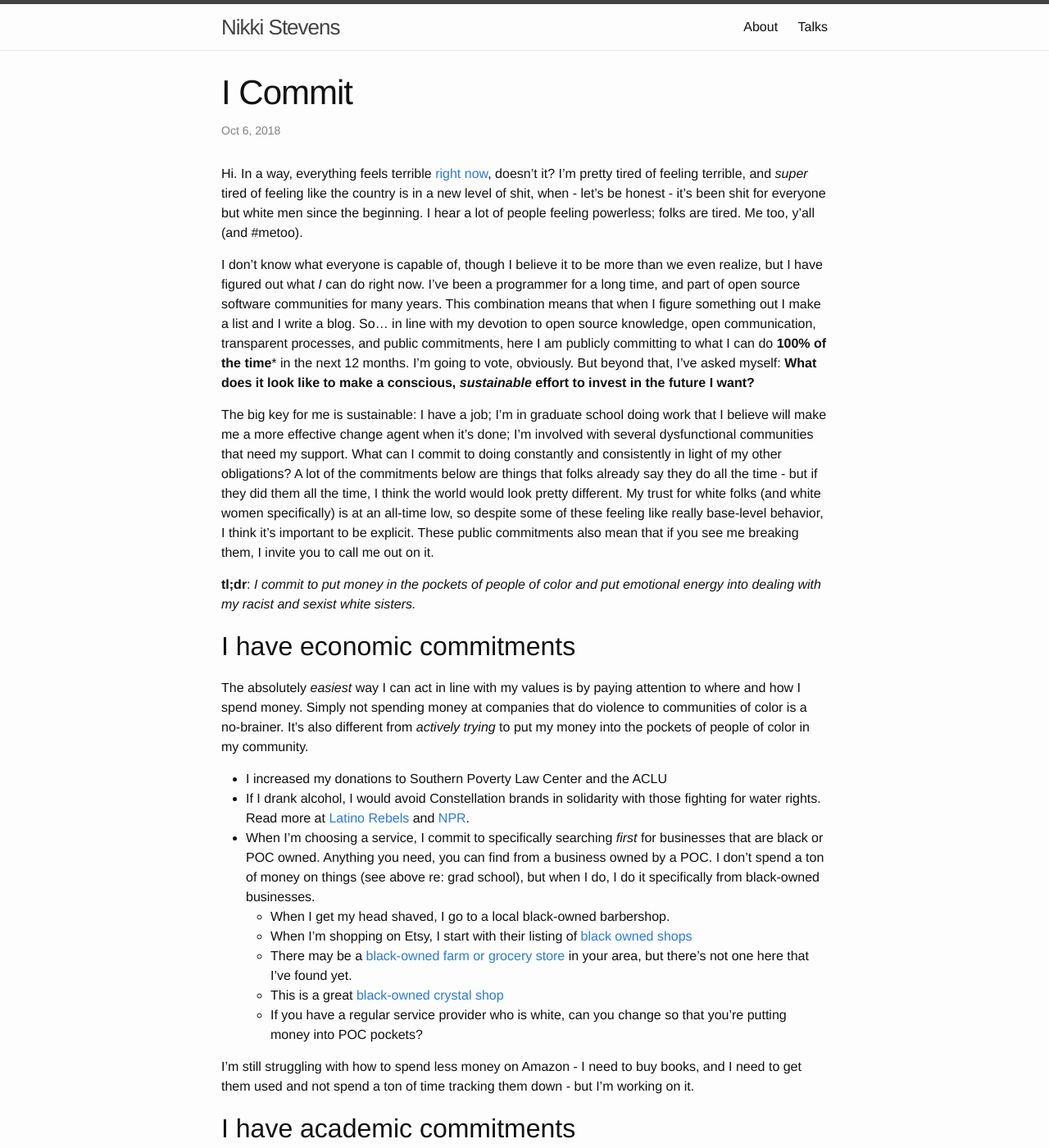
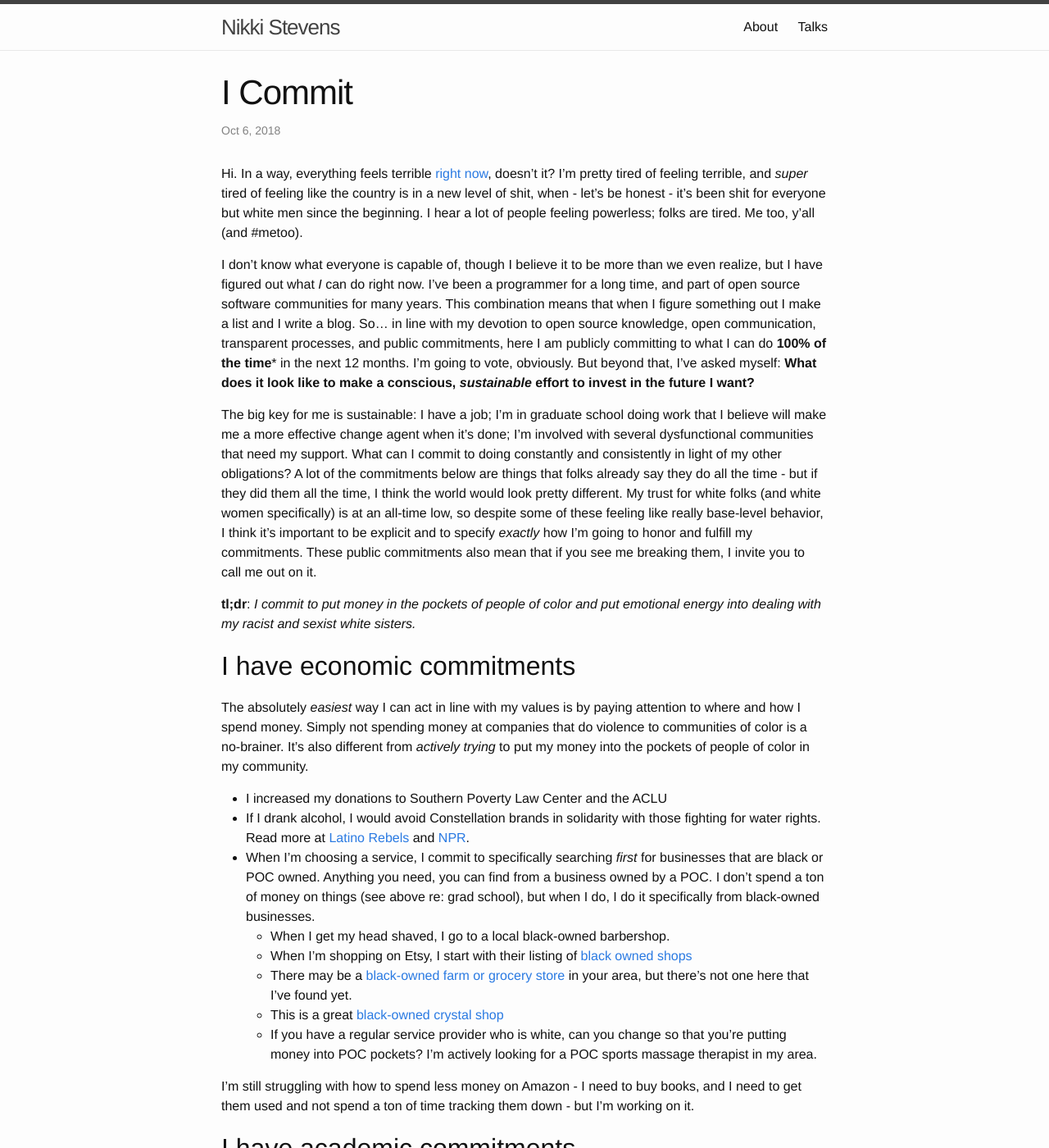
Before and after one commit to drnikki/old-personal-site, a Jekyll site: the page built from _posts/2018-10-06-i-commit.markdown, in a window 1280 px wide and 1400 px high. Shown: the whole window at 82% size. Built offline with Jekyll 4.4.1, drawn with Linux system fonts in a browser that asks for light colours; our own code applies the rules of GitHub Pages for plain Markdown files; some of the changed text lies outside the part shown.

Commit message:
clarifications

```diff
--- a/_posts/2018-10-06-i-commit.markdown
+++ b/_posts/2018-10-06-i-commit.markdown
@@ -3,7 +3,7 @@
 
 I don't know what everyone is capable of, though I believe it to be more than we even realize, but I have figured out what _I_ can do right now.  I've been a programmer for a long time, and part of open source software communities for many years. This combination means that when I figure something out I make a list and I write a blog.  So... in line with my devotion to open source knowledge, open communication, transparent processes, and public commitments, here I am publicly committing to what I can do **100% of the time**\* in the next 12 months. I'm going to vote, obviously. But beyond that, I've asked myself: **What does it look like to make a conscious, _sustainable_ effort to invest in the future I want?**
 
-The big key for me is sustainable: I have a job; I'm in graduate school doing work that I believe will make me a more effective change agent when it's done; I'm involved with several dysfunctional communities that need my support.  What can I commit to doing constantly and consistently in light of my other obligations?  A lot of the commitments below are things that folks already say they do all the time - but if they did them all the time, I think the world would look pretty different.  My trust for white folks (and white women specifically) is at an all-time low, so despite some of these feeling like really base-level behavior, I think it's important to be explicit.  These public commitments also mean that if you see me breaking them, I invite you to call me out on it.
+The big key for me is sustainable: I have a job; I'm in graduate school doing work that I believe will make me a more effective change agent when it's done; I'm involved with several dysfunctional communities that need my support.  What can I commit to doing constantly and consistently in light of my other obligations?  A lot of the commitments below are things that folks already say they do all the time - but if they did them all the time, I think the world would look pretty different.  My trust for white folks (and white women specifically) is at an all-time low, so despite some of these feeling like really base-level behavior, I think it's important to be explicit and to specify _exactly_ how I'm going to honor and fulfill my commitments.  These public commitments also mean that if you see me breaking them, I invite you to call me out on it.
 
 **tl;dr**: _I commit to put money in the pockets of people of color and put emotional energy into dealing with my racist and sexist white sisters._
 
@@ -18,7 +18,7 @@
     - When I'm shopping on Etsy, I start with their listing of [black owned shops](https://www.etsy.com/market/black_owned)
     - There may be a [black-owned farm or grocery store](https://blackmainstreet.net/black-farmers-and-grocery-stores-to-buy-from/) in your area, but there's not one here that I've found yet.
     - This is a great [black-owned crystal shop](https://chakrazulucrystals.com/pages/about-us)
-    - If you have a regular service provider who is white, can you change so that you're putting money into POC pockets?
+    - If you have a regular service provider who is white, can you change so that you're putting money into POC pockets? I'm actively looking for a POC sports massage therapist in my area.
 
 I'm still struggling with how to spend less money on Amazon - I need to buy books, and I need to get them used and not spend a ton of time tracking them down - but I'm working on it.
 
@@ -39,8 +39,10 @@
     - Tactically, this means that I commit to responding _publicly_ when an issue occurs and making it uncomfortable for white women to perpetuate patriarchal and racist violence.
     - This means that I'm willing to be _that person_ who won't shut up about an issue that continues to make communities dangerous.
 - commit to supporting others doing good work and getting into [good trouble](https://twitter.com/repjohnlewis/status/1011991303599607808?ref_src=twsrc%5Etfw) in any way that I can.
-- commit to calling out 100% of the racist, sexist, abelist, homophobic, \*ist comments that I hear.
+- commit to addressing 100% of the racist, sexist, ableist, homophobic, \*ist comments that I hear
+    - I would like this to mean [calling in](http://www.bgdblog.org/2013/12/calling-less-disposable-way-holding-accountable/) whenever possible.
 - commit to holding space for folks to come together and process what's happening
+    - I would like this to include support in meaningful ways - time, food, physical space
 - commit to volunteering in my community at least once a month, with organizations that work towards racial and economic justice.  I don't believe that courts will save us, and I know that putting my body and energy towards people who need it is valuable.
 
 ## I have limits
```
